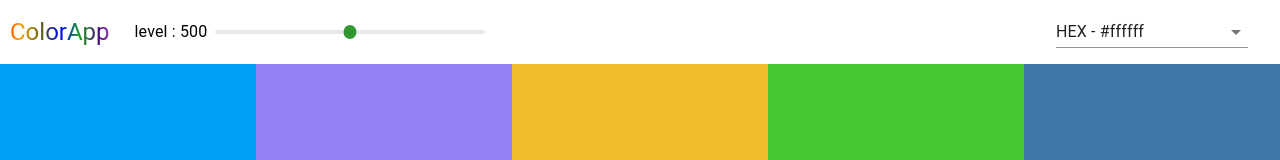
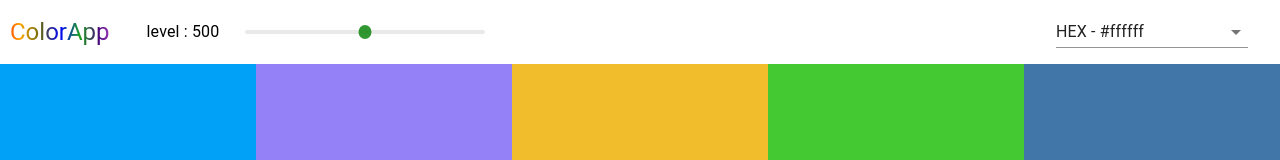
Before and after one commit to Maheen16/Color-App, a React (Create React App) app: page / in a window 1280 px wide. Shown: the top 160 px of the page. Built offline with nearby package versions, Linux system fonts and the light colour scheme.

Commit message:
width set

```diff
--- a/src/Styling/Navbar.css
+++ b/src/Styling/Navbar.css
@@ -6,7 +6,8 @@
   align-items: center;
 }
 .slider p {
-  width: 30%;
+  width: 36%;
+  margin: 0 12px;
 }
 .rc-slider-track {
   background-color: transparent !important;
```
